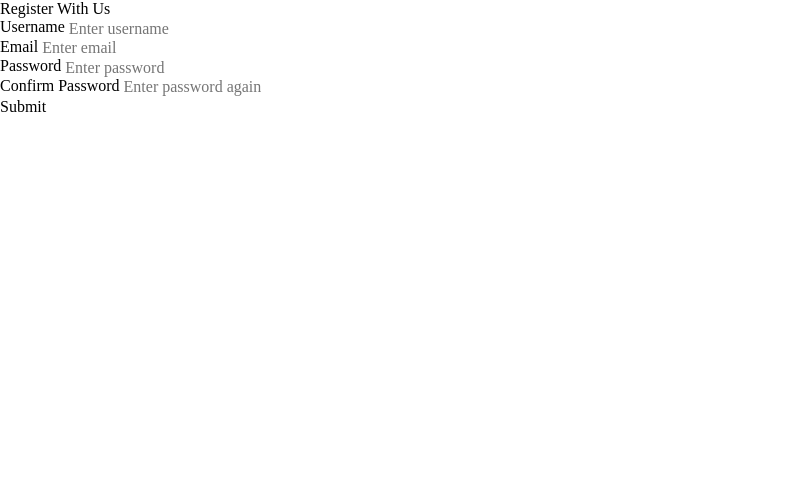
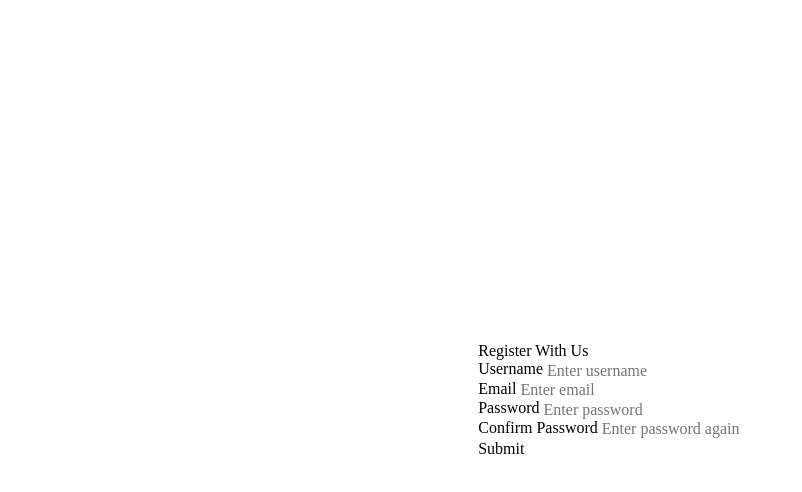
Before and after one commit to S-Yamamoto3215/web-sandbox, a website built with Parcel: page src/index.html in a window 1280 px wide. Shown: the whole page, without its empty margins (0-802 px from the left). Built offline with nearby package versions, Linux system fonts and the light colour scheme.

Commit message:
:art: : Styling for the main element for centering.
Style to center the entire form on the screen.

```diff
--- a/src/styles/index.scss
+++ b/src/styles/index.scss
@@ -1 +1,36 @@
-@import "./destyle.min.scss"
+@import "./destyle.min.scss";
+
+main {
+  height: 100vh;
+  display: flex;
+  justify-content: center;
+  align-items: center;
+}
+
+.card {
+
+}
+
+.title {
+
+}
+
+.form-area {
+
+}
+
+.form-group {
+
+}
+
+.form-label {
+
+}
+
+.form-input {
+
+}
+
+.form-btn {
+
+}
```
